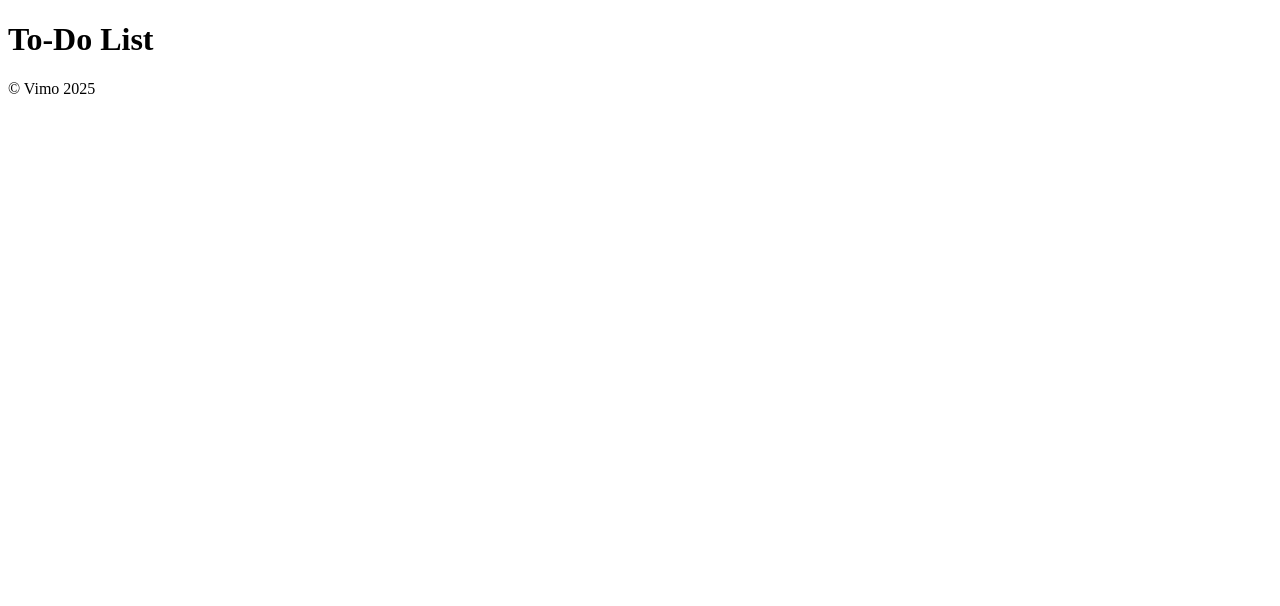
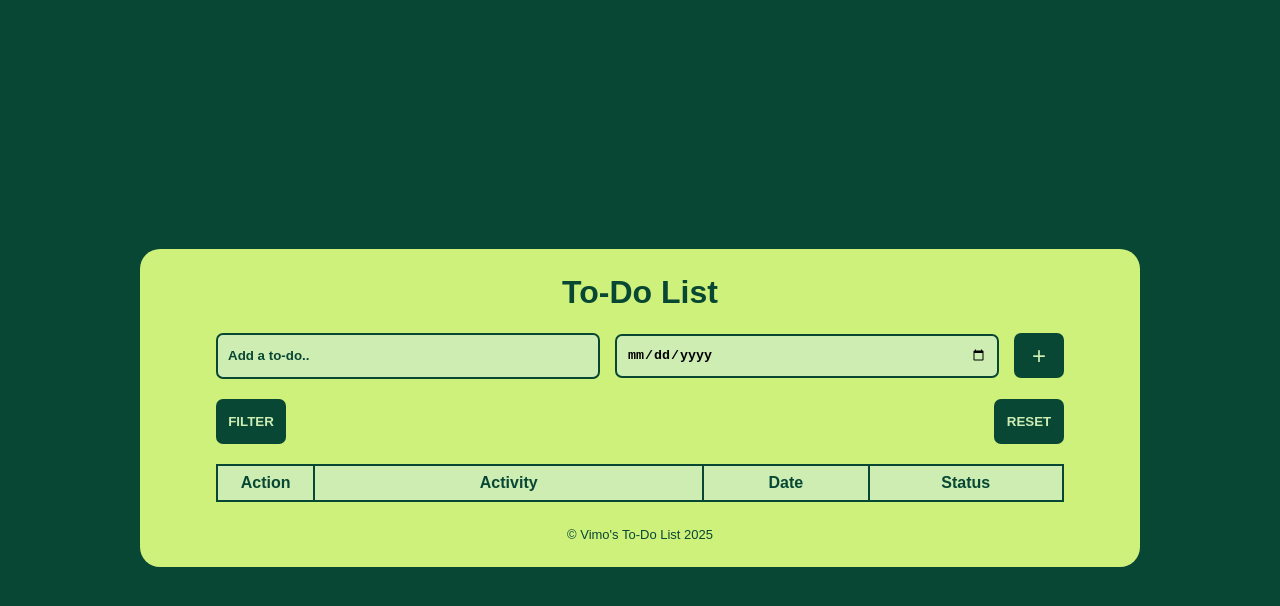
Before and after one commit to Revou-Coding-Camp/codingcamp-1-sep-2025-vimo-ae, a plain HTML site: page index.html in a window 1280 px wide. Drawn offline with Linux system fonts and the light colour scheme.

Commit message:
updateeee

```diff
--- a/css/style.css
+++ b/css/style.css
@@ -1,19 +1,162 @@
-/* body {
-    background-color: #E8EDDF;
+#statusFilter {
+    background-color: #CDEDB3;
+    border: solid 2px #084734;
+    color: #084734;
+    font-weight: bold;
+    border-radius: 7px;
+    height: 40px;
+    margin-left: 8px;
+    padding: 0 10px;
+}
+body {
+    background-color: #084734;
+    height: 100vh;
+    justify-items: center;
+    align-content: center;
+    font-family: Arial, sans-serif;
 }
 
-#kotak {
+div {
+    background-color: #CEF17B;
+    width: 125vh;
+    justify-items: center;
+    align-content: center;
+    border-radius: 20px;
+}
+
+header {
+    color: #084734;
+    text-align: center;
+}
+
+h1{
+    margin-top: 25px;
+    font-weight: 900;
+}
+
+input_section {
+    display: flex;
     align-items: center;
+    margin-bottom: 20px;
+}
+
+change_section {
     display: flex;
-    justify-content: center;
-    margin-top: 80px;
+    justify-content: space-between;
+}
+
+#to_do_activity {
+    background-color: #CDEDB3;
+    border: solid 2px;
+    border-color: #084734;
+    width: 45vh;
+    height: 40px;
+    margin-right: 15px;
+    border-radius: 7px;
+    padding-inline: 10px;
+    text-align: left;
+    font-weight: bold;
+}
+
+::placeholder {
+  color: #084734;
+  font-weight: bold;
+}
+
+#to_do_when {
+    background-color: #CDEDB3;
+    border: solid 2px;
+    border-color: #084734;
+    width: 45vh;
+    height: 40px;
+    border-radius: 7px;
+    text-align: left;
+    padding-inline: 10px;
+    font-weight: bold;
+}
+
+#button_add {
+    background-color: #084734;
+    border: none;
+    width: 50px;
+    height: 45px;
+    margin-left: 15px;
+    border-radius: 7px;
+    text-align: center;
+    color: #CDEDB3;
+    font-size: x-large;
+}
+
+#button_filter {
+    background-color: #084734;
+    border: none;
+    width: 70px;
+    height: 45px;
+    border-radius: 7px;
+    text-align: center;
+    color: #CDEDB3;
+    font-weight: 800;
+}
+
+#button_reset {
+    background-color: #084734;
+    border: none;
+    width: 70px;
+    height: 45px;
+    border-radius: 7px;
+    text-align: center;
+    color: #CDEDB3;
+    font-weight: 800;
+}
+
+table {
+    width: 100%;
+    border-collapse: collapse;
+    margin-top: 20px;
+    border-radius: 20px;
+}
+
+thead {
+    background-color: #CDEDB3;
+}
+
+th, td {
+        border: 2px solid #084734;
+        padding: 8px;
+        text-align: center;
+        color: #084734;
     }
 
-#aplikasi {
-    display: flex;
-    justify-content: center;
-    background-color:  #1C2826;
-    width: 800px;
-    height: 500px;
-    border-radius: 30px;
-} */
+th:nth-child(1), td:nth-child(1) {
+    width: 10%
+}
+
+th:nth-child(2), td:nth-child(2) {
+    width: 40%;
+    max-width: 40%;
+    white-space: nowrap;
+    overflow: hidden;
+    text-overflow: ellipsis;
+
+    }
+
+    th:nth-child(3), td:nth-child(3) {
+    width: 17%
+    }
+
+    th:nth-child(4), td:nth-child(4) {
+    width: 20%
+    }
+
+    th {
+        background-color: transparent;
+    }
+
+
+
+    footer {
+        color: #084734;
+        text-align: center;
+        font-size: small;
+        margin-block: 25px;
+    }
--- a/index.html
+++ b/index.html
@@ -4,9 +4,17 @@
     <meta charset="UTF-8">
     <meta name="viewport" content="width=device-width, initial-scale=1.0">
     <title>To-Do List - Mini Project Vimo</title>
+
+    <!-- CSS External  -->
     <link rel="stylesheet" href="css/style.css">
+
+    <!-- CSS Tailwind
+    <script src="https://cdn.jsdelivr.net/npm/@tailwindcss/browser@4"></script> -->
+
 </head>
 <body>
+<div>
+
     <!-- Header Section  -->
     <header>
         <h1>To-Do List</h1>
@@ -15,20 +23,54 @@
     <!-- Main Section  -->
     <main>
 
+        <!-- To-Do Input Section  -->
+        <input_section>
+            <input type="text" id="to_do_activity" placeholder="Add a to-do..">
+            <input type="date" id="to_do_when" placeholder="Select a date..">
+            <button type="button" id="button_add" onclick="validasi();"> + </button>
+        </input_section>
+
+        <change_section>
+            <button type="button" id="button_filter">FILTER</button>
+            <select id="statusFilter" style="display:none; margin-left:8px;">
+                <option value="all">(No Filter)</option>
+                <option value="complete">Complete</option>
+                <option value="notyet">Not Yet</option>
+            </select>
+            <button type="button" id="button_reset" onclick="resettodo()">RESET</button>
+        </change_section>
+
+        <!-- To-Do List Section  -->
+        <table>
+            <thead>
+                <tr>
+                    <th>Action</th>
+                    <th>Activity</th>
+                    <th>Date</th>
+                    <th>Status</th>
+                </tr>
+            </thead>
+            <tbody id="to_do_list">
+
+            </tbody>
+        </table>
+
+        <!-- <section>
+            <h2>To-Do List</h2>
+            <ul id="to_do_list">
+                <p>No tasks added yet.</p>
+            </ul>
+        </section> -->
+
     </main>
 
     <!-- Footer Section  -->
     <footer>
-        <p>&copy; Vimo 2025</p>
+        <p>&copy; Vimo's To-Do List 2025</p>
     </footer>
 
-    <!-- <div id="kotak">
-        <div id="aplikasi">
-            <h1 style="color: #F6F4EB";>To-Do List</h1>
-        </div>
-    </div> -->
-
     <!-- Javascript External -->
-     <script src="js/script.js"></script>
+    <script src="js/script.js"></script>
+</div>
 </body>
 </html>
--- a/js/script.js
+++ b/js/script.js
@@ -0,0 +1,94 @@
+// Variable to store new item
+let to_do_list = []
+
+// Validate Input Fields
+function validasi() {
+    const activity=document.getElementById('to_do_activity').value;
+    const when=document.getElementById('to_do_when').value;
+
+    if (activity === '' || when === '') {
+        alert('Betul-betul kau isi');
+    }
+    else {
+        addtodo(activity, when);
+    }
+}
+
+// Add Input to List
+function addtodo(list_activity, list_when) {
+    // Add New Item to List
+    const item = {
+        activity: list_activity,
+        when: list_when,
+        status: false
+    };
+    // Push new item to the list
+    to_do_list.push(item);
+
+    //Render the list
+    renderto_do_list();
+}
+
+function renderto_do_list() {
+    const rendertdl = document.getElementById('to_do_list');
+    rendertdl.innerHTML = '';
+
+    to_do_list.forEach((list, idx) => {
+        rendertdl.innerHTML += `
+        <tr>
+            <td style="text-align:center;"><input type="checkbox" onchange="toggleStatus(${idx})" ${list.status ? 'checked' : ''}></td>
+            <td>${list.activity}</td>
+            <td>${list.when}</td>
+            <td>${list.status ? 'Complete' : 'Not Yet'}</td>
+        `});
+    }
+
+// Fungsi untuk toggle status complete
+function toggleStatus(idx) {
+    to_do_list[idx].status = !to_do_list[idx].status;
+    renderto_do_list(); }
+
+//Remove all to-do list
+function resettodo() {
+    to_do_list = [];
+    renderto_do_list();
+}
+
+
+// filter
+    const statusFilter = document.getElementById('statusFilter');
+
+    function applyFilters() {
+        const status = statusFilter.value;
+        const tableBody = document.getElementById('to_do_list');
+        const rows = tableBody.getElementsByTagName('tr');
+        for (const row of rows) {
+            const rowStatus = row.cells[3].textContent.toLowerCase();
+            let showRow = true;
+            if (status === 'complete' && !rowStatus.includes('complete')) showRow = false;
+            if (status === 'notyet' && !rowStatus.includes('not yet')) showRow = false;
+            // status 'all' tampilkan semua
+            row.style.display = showRow ? '' : 'none';
+        }
+    }
+
+
+    // Event listener untuk filter status
+    statusFilter.addEventListener('change', applyFilters);
+
+    // Toggle dropdown statusFilter saat tombol FILTER ditekan
+    document.addEventListener('DOMContentLoaded', function() {
+        var filterBtn = document.getElementById('button_filter');
+        var statusFilter = document.getElementById('statusFilter');
+        if (filterBtn && statusFilter) {
+            filterBtn.addEventListener('click', function() {
+                if (statusFilter.style.display === 'none' || statusFilter.style.display === '') {
+                    statusFilter.style.display = 'inline-block';
+                } else {
+                    statusFilter.value = 'all';
+                    statusFilter.style.display = 'none';
+                    applyFilters(); // reset filter saat dropdown disembunyikan
+                }
+            });
+        }
+    });
```
